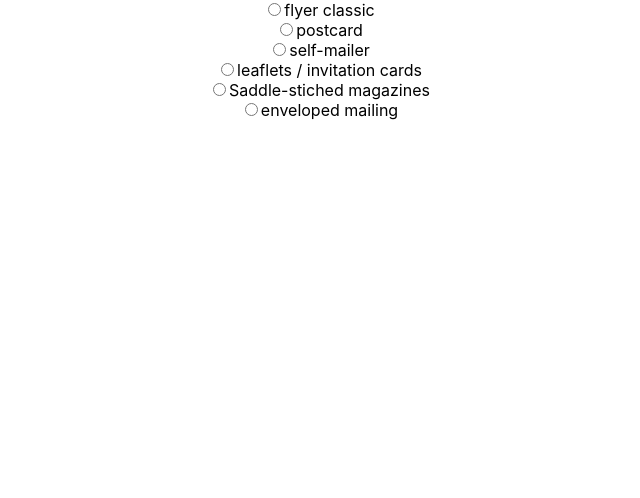
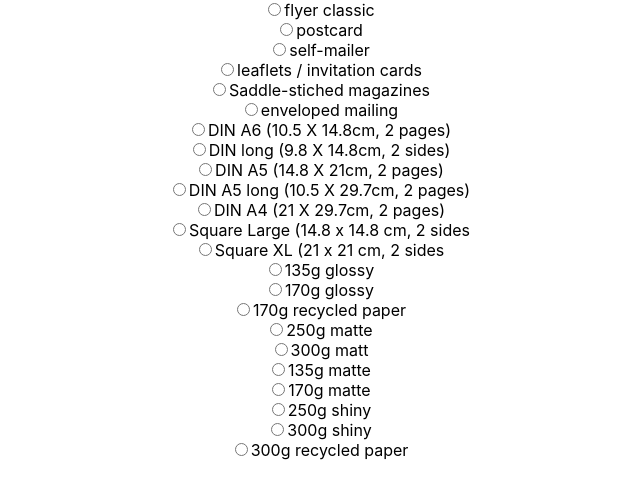
Before and after one commit to MilanMixa/flyer-alert-typescript, a React (Create React App) app: page / in a window 1280 px wide. Shown: the top 498 px of the page, without its empty margins (321-961 px from the left). Built offline with nearby package versions, Linux system fonts and the light colour scheme.

Commit message:
Created functionality for when an user clicks to show the selected option and hide other options

```diff
--- a/src/App.tsx
+++ b/src/App.tsx
@@ -1,11 +1,13 @@
 import "./App.css";
 import Options from "./components/Options";
-import { data } from "./data/optionsData";
+import { data, data1, data2 } from "./data/optionsData";
 
 function App() {
   return (
     <div className="App">
       <Options optionsArray={data} title={"Product"} />
+      <Options optionsArray={data1} title={"Format"} />
+      <Options optionsArray={data2} title={"Material"} />
     </div>
   );
 }
--- a/src/components/Options/Options.css
+++ b/src/components/Options/Options.css
@@ -0,0 +1,3 @@
+.test-none{
+    display: "none"
+}
--- a/src/components/Options/index.tsx
+++ b/src/components/Options/index.tsx
@@ -12,32 +12,42 @@ export type Props = {
 
 const Options = ({ optionsArray, title }: Props) => {
   const [selected, setSelected] = useState("");
-  console.log(selected);
+  const [showing, setShowing] = useState(true);
 
   const handleChange = (e: any) => {
     setSelected(e.target.value);
   };
 
+  const handleClick = (e: any) => {
+    console.log("clicked");
+    setShowing((p) => !p);
+  };
+
   return (
     <div>
-      {selected && (
-        <p>
+      {selected && !showing && (
+        <p onClick={handleClick}>
           {title}: {selected}
         </p>
       )}
 
       {optionsArray.map((option, index) => {
         return (
-          <div key={index}>
+          <div key={index} className="test">
+            {showing && (
+              <>
                 <input
                   type="radio"
-              name={"test"}
+                  name="options"
                   id={option.name}
                   value={option.name}
-              checked={selected === option.name}
+                  // checked={selected === option.name}
                   onChange={handleChange}
+                  onClick={handleClick}
                 />
                 <label htmlFor={option.name}>{option.name}</label>
+              </>
+            )}
           </div>
         );
       })}
--- a/src/data/optionsData.ts
+++ b/src/data/optionsData.ts
@@ -6,3 +6,26 @@ export const data = [
   { name: "Saddle-stiched magazines" },
   { name: "enveloped mailing" },
 ];
+
+export const data1 = [
+  { name: "DIN A6 (10.5 X 14.8cm, 2 pages)"},
+  { name: "DIN long (9.8 X 14.8cm, 2 sides)"},
+  { name: "DIN A5 (14.8 X 21cm, 2 pages)"},
+  { name: "DIN A5 long (10.5 X 29.7cm, 2 pages)"},
+  { name: "DIN A4 (21 X 29.7cm, 2 pages)"},
+  { name: "Square Large (14.8 x 14.8 cm, 2 sides"},
+  { name: "Square XL (21 x 21 cm, 2 sides"},
+];
+
+export const data2 = [
+  { name: "135g glossy" },
+  { name: "170g glossy" },
+  { name: "170g recycled paper" },
+  { name: "250g matte" },
+  { name: "300g matt" },
+  { name: "135g matte" },
+  { name: "170g matte" },
+  { name: "250g shiny" },
+  { name: "300g shiny" },
+  { name: "300g recycled paper" },
+];
```
Lines whose indentation alone changed are shown as unchanged.
